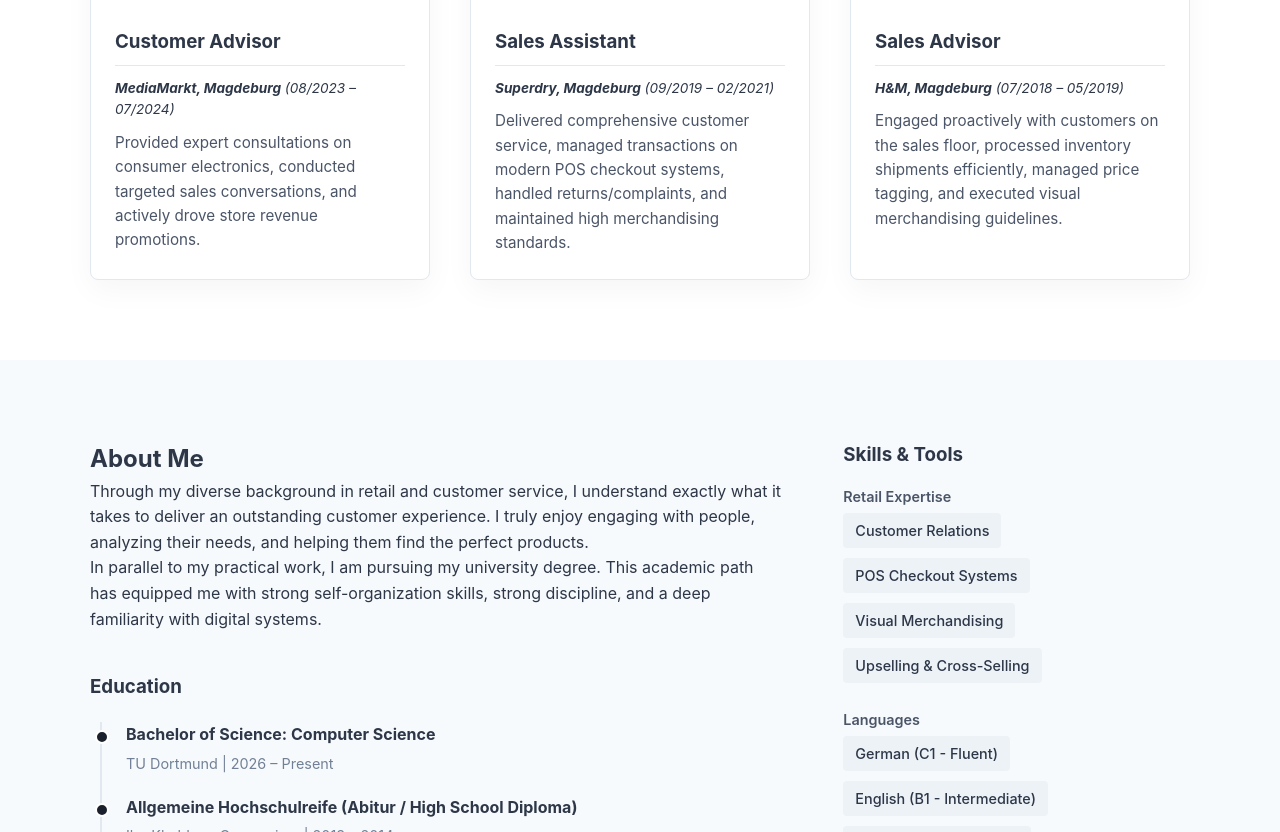
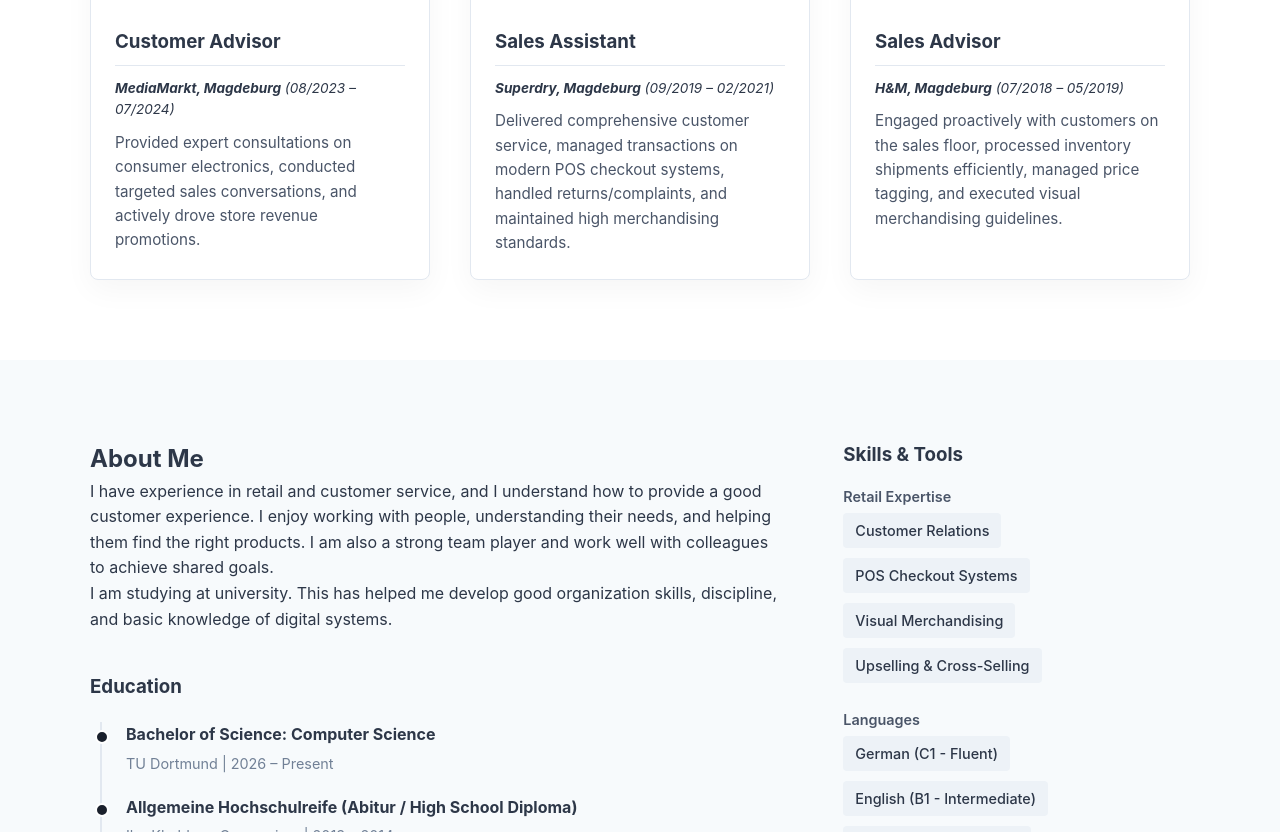
Before and after one commit to Abdu-alyousef/sale, a plain HTML site: page index.html in a window 1280 px wide. Shown: the part 948-1780 px from the top of the page. Drawn offline with Linux system fonts and the light colour scheme.

Commit message:
Update the Text

```diff
--- a/index.html
+++ b/index.html
@@ -59,7 +59,7 @@
     </section>
 
     <section id="experience" class="container section">
-      <h2>Professional Retail Experience</h2>
+      <h2>Retail Experience</h2>
 
       <div class="project-grid reveal">
         <div class="project-card">
@@ -129,16 +129,16 @@
         <div class="about-text">
           <h2>About Me</h2>
           <p>
-            Through my diverse background in retail and customer service, I
-            understand exactly what it takes to deliver an outstanding customer
-            experience. I truly enjoy engaging with people, analyzing their
-            needs, and helping them find the perfect products.
+            I have experience in retail and customer service, and I understand
+            how to provide a good customer experience. I enjoy working with
+            people, understanding their needs, and helping them find the right
+            products. I am also a strong team player and work well with
+            colleagues to achieve shared goals.
           </p>
           <p>
-            In parallel to my practical work, I am pursuing my university
-            degree. This academic path has equipped me with strong
-            self-organization skills, strong discipline, and a deep familiarity
-            with digital systems.
+            I am studying at university. This has helped me develop good
+            organization skills, discipline, and basic knowledge of digital
+            systems.
           </p>
 
           <h3 class="education-title">Education</h3>
```
Also changed, not shown: 2 other files.
